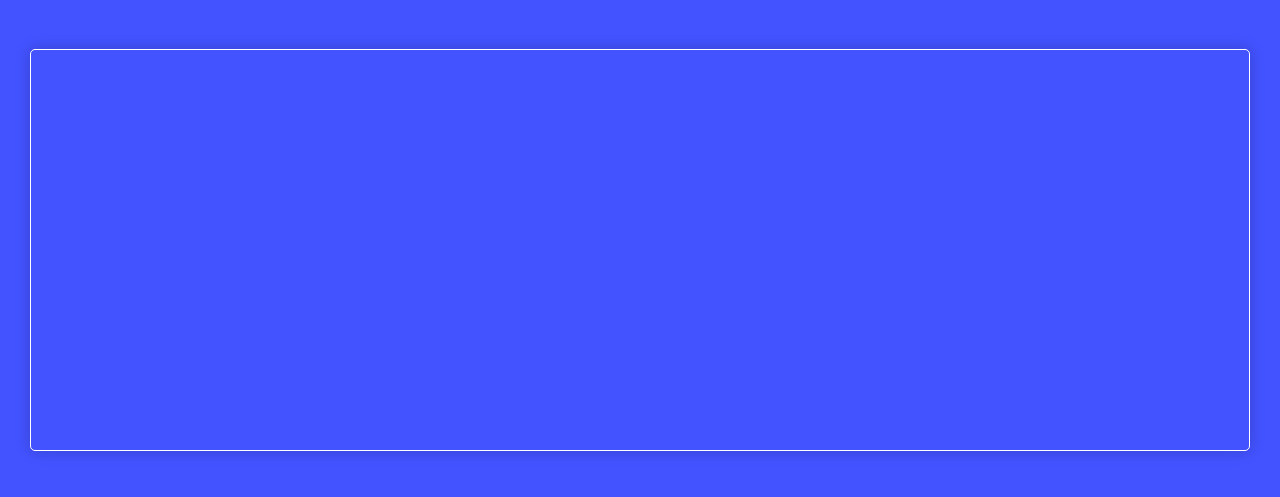
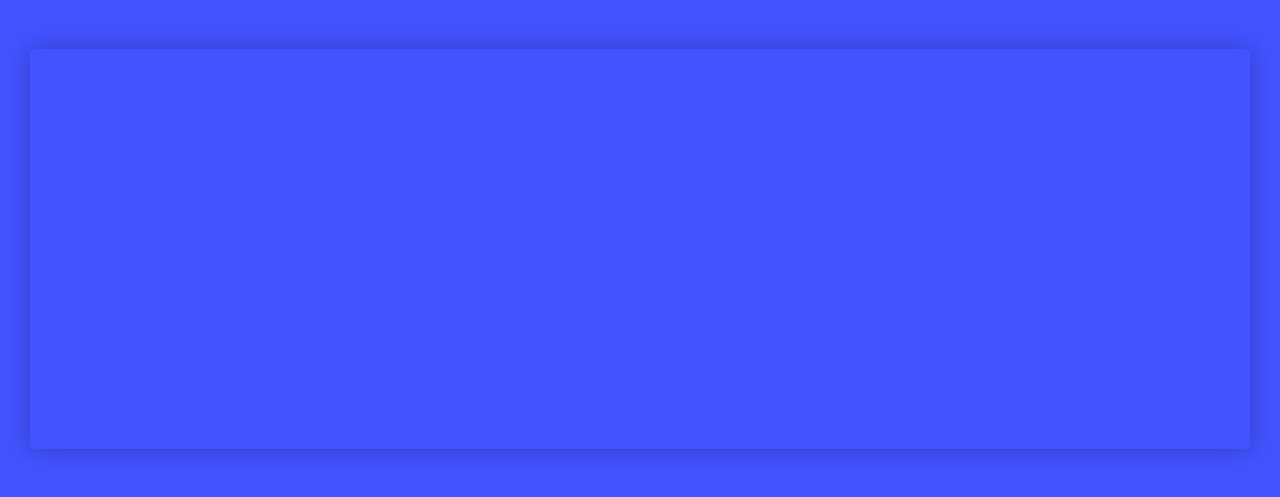
Before and after one commit to gvozdenkov/ui-challenge-messenger, a plain HTML site: page index.html in a window 1280 px wide. Shown: the part 123-620 px from the top of the page. Drawn offline with Linux system fonts and the light colour scheme.

Commit message:
refact: organize mane app window

```diff
--- /dev/null
+++ b/blocks/app/app.css
@@ -0,0 +1,8 @@
+.app {
+  min-height: 400px;
+  border-radius: 5px;
+  overflow: hidden;
+  box-shadow: 0 0 25px rgba(0 0 0 / 0.25);
+  display: grid;
+  grid-template-columns: 1.2fr 2fr;
+}
--- /dev/null
+++ b/blocks/main/main.css
@@ -0,0 +1,4 @@
+.main {
+  background-color: white;
+  color: black;
+}
--- a/blocks/page/__content/page__content.css
+++ b/blocks/page/__content/page__content.css
@@ -5,10 +5,3 @@
   padding: 0 30px;
   box-sizing: border-box;
 }
-
-.app {
-  min-height: 400px;
-  border-radius: 5px;
-  box-shadow: 0 0 15px rgba(0 0 0 / 0.2);
-  border: 1px solid;
-}
--- a/pages/index.css
+++ b/pages/index.css
@@ -6,3 +6,5 @@
 @import url(../blocks/page/__heading/page__heading.css);
 
 @import url(../blocks/heading/heading.css);
+
+@import url(../blocks/app/app.css);
```
